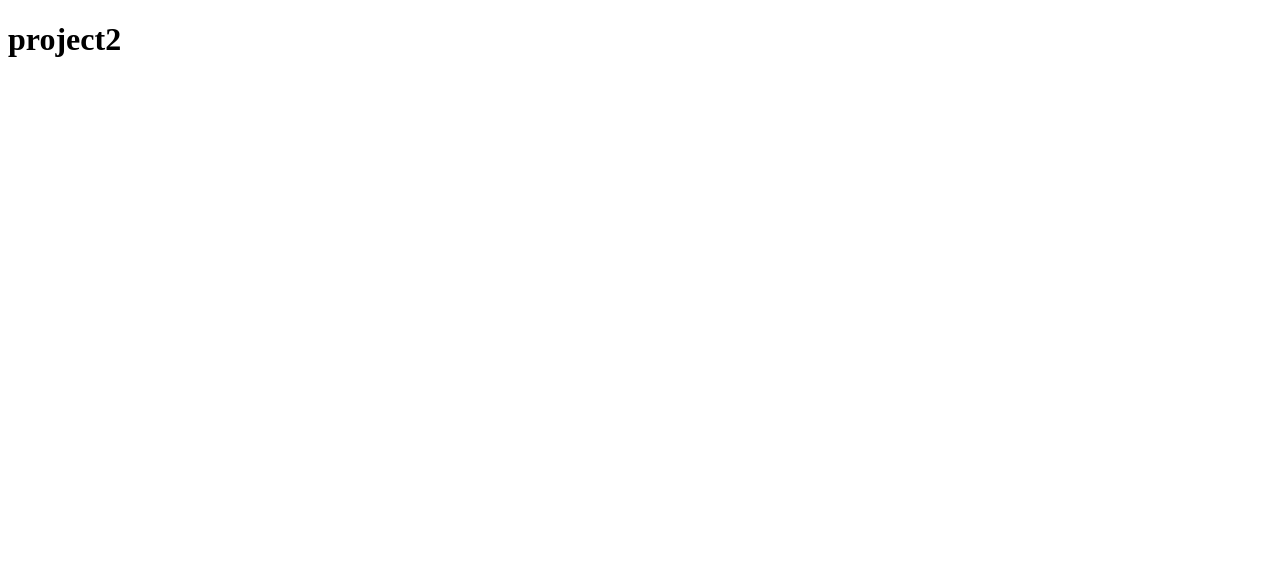
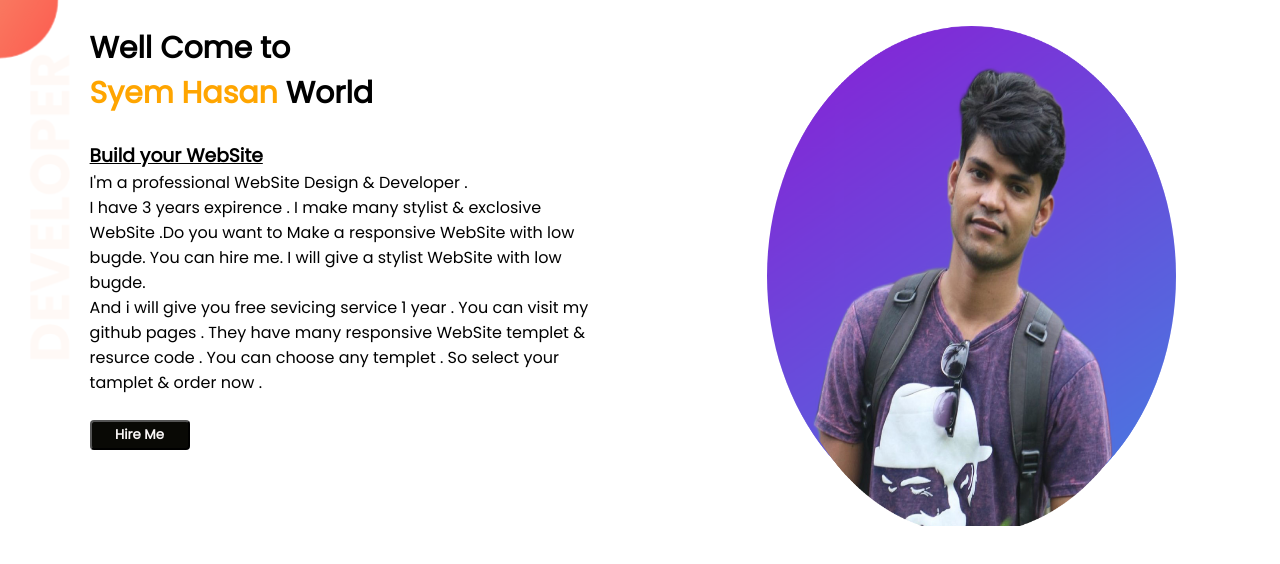
Before and after one commit to syemhasangithub1/project2, a plain HTML site: page index.html in a window 1280 px wide. Drawn offline with Linux system fonts and the light colour scheme.

Commit message:
complete first section

```diff
--- a/assete/css/style.css
+++ b/assete/css/style.css
@@ -0,0 +1,45 @@
+
+*{
+    font-family: 'Poppins', sans-serif;
+    margin: 0;
+
+
+
+}
+#top-banner{
+    width: 100%;
+    height: 500px;
+    background-image: url('../img/developer-portfolio/top-banner.png');
+    background-repeat: no-repeat;
+}
+.div1{
+    width: 40%;
+    float: left;
+    margin-left: 5%;
+    padding: 2%;
+}
+
+.div1 img{
+    width: 80%;
+    height: 500px;
+    margin-left: 50px;
+}
+
+.div1 button{
+    width: 100px;
+    height: 30px;
+    background-color: rgb(9, 9, 5);
+    color: rgb(250, 247, 247);
+    border-radius: 4px;
+    font-weight: bold;
+}
+
+
+
+
+
+
+
+h1{
+    font-size: 30px;
+}
--- a/index.html
+++ b/index.html
@@ -4,10 +4,40 @@
     <meta charset="UTF-8">
     <meta name="viewport" content="width=device-width, initial-scale=1.0">
     <title>project2</title>
+    <link rel="preconnect" href="https://fonts.googleapis.com">
+    <link rel="preconnect" href="https://fonts.gstatic.com" crossorigin>
+    <link href="https://fonts.googleapis.com/css2?family=Poppins&display=swap" rel="stylesheet">
+
     <link rel="stylesheet" href="assete/css/style.css">
 </head>
 <body>
-     <h1>project2</h1>
+     <section id="top-banner">
+
+        <div class="div1">
+
+            <h1>Well Come to</h1>
+            <h1><span style="color: orange;">Syem Hasan</span> World</h1>
+            <br>
+
+            <u><h3>Build your WebSite</h3></u>
+            <p>
+                I'm a professional WebSite Design & Developer .<br> I have 3 years expirence .
+                I make many stylist & exclosive WebSite .Do you want to Make a responsive WebSite with low bugde.
+                You can hire me. I will give a stylist WebSite with low bugde. <br>
+                And i will give you free sevicing service 1 year . You can visit my github pages . They have many responsive
+                WebSite templet & resurce code . You can choose any templet . So select your tamplet & order now .
+
+            </p>
+            <br>
+            <button>Hire Me</button>
+
+        </div>
+        <div class="div1">
+            <img src="assete/img/developer-portfolio/syem-1image 1-2.png" alt="">
+
+        </div>
+     </section>
+
 
 </body>
 </html>
```
Also changed, not shown: assete/img/developer-portfolio/dream-bg.png (added), assete/img/developer-portfolio/exp-bg.png (added), assete/img/developer-portfolio/jhankar.png (added), assete/img/developer-portfolio/jhankar2.png (added), assete/img/developer-portfolio/my-bg.png (added), assete/img/developer-portfolio/my-bg2.png (added), assete/img/developer-portfolio/syem-1image 1-2.png (added), assete/img/developer-portfolio/syem2.png (added), assete/img/developer-portfolio/syem3.jpg (added), assete/img/developer-portfolio/syem4.jpg (added), assete/img/developer-portfolio/top-banner.png (added), git screenshort.png (added).
